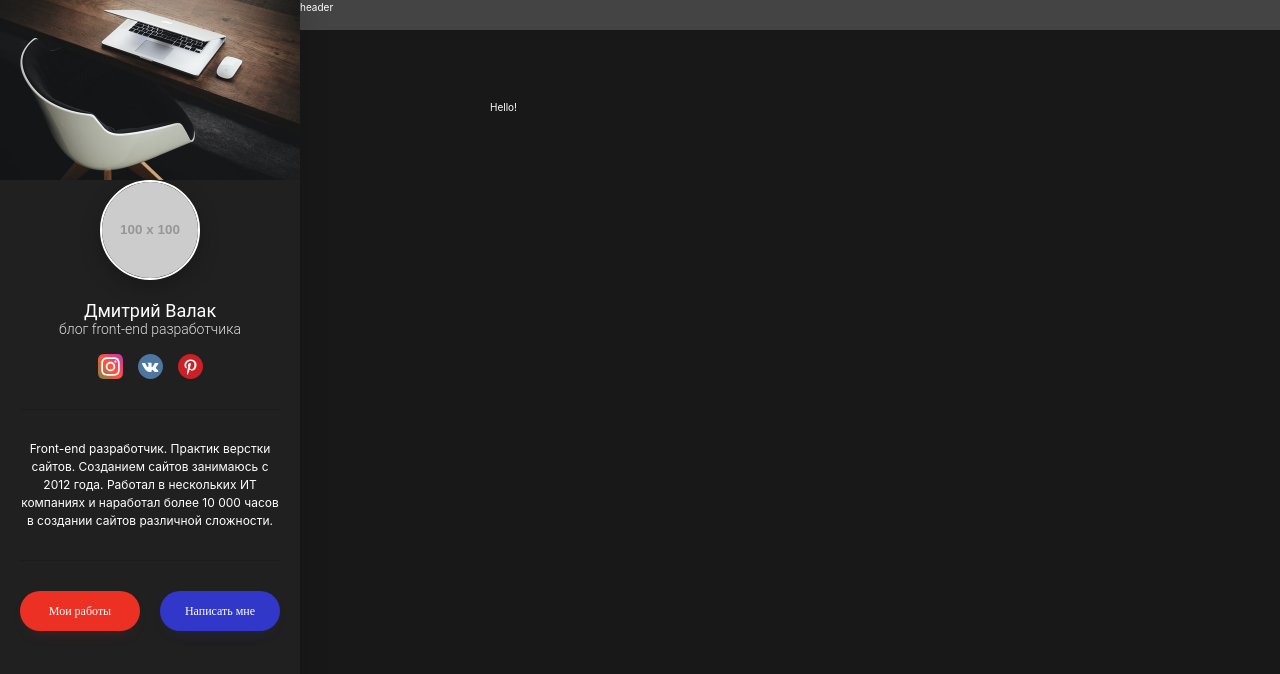
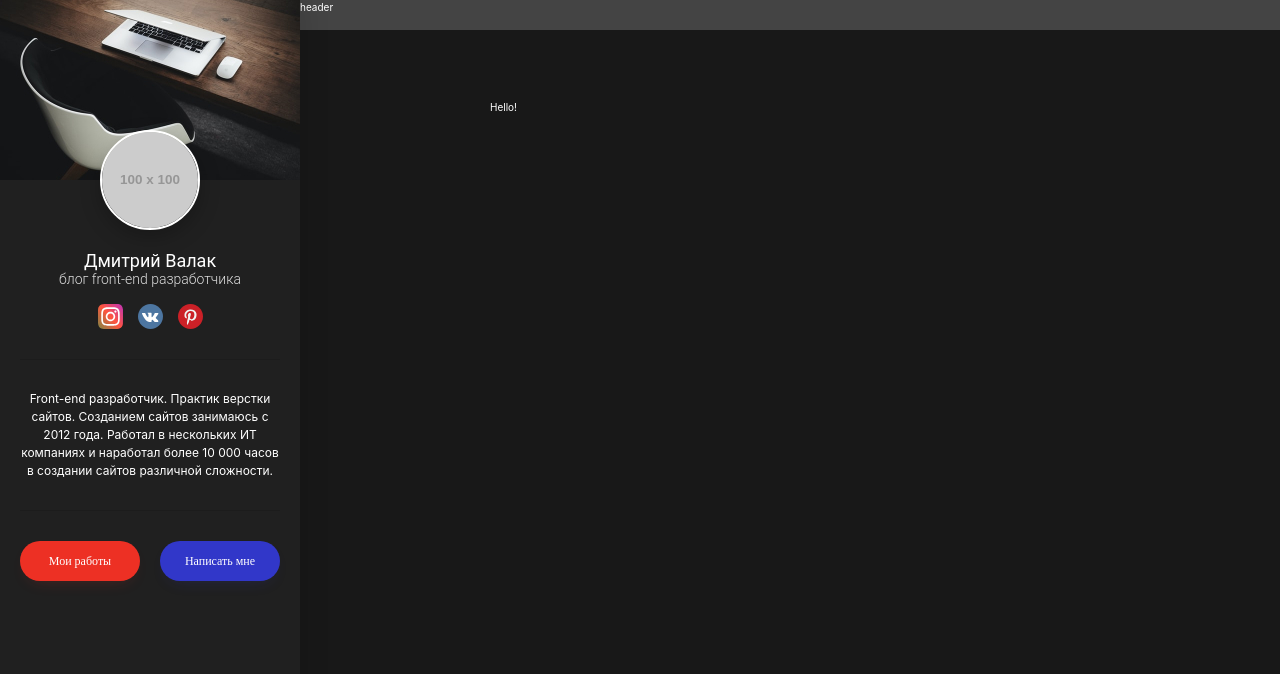
Before and after one commit to andreymaslovru/personal-blog, a website: page src/index.html in a window 1280 px wide. Drawn offline with nearby package versions, Linux system fonts and the light colour scheme; files that its build step writes are made by us from their sources; placeholder pictures from the web are drawn by us.

Commit message:
sidebar++

```diff
--- a/src/assets/scss/blocks/profile.scss
+++ b/src/assets/scss/blocks/profile.scss
@@ -5,6 +5,7 @@
 
     &__avatar {
         display: block;
+        position: relative;
         width: 100px;
         height: 100px;
         border: 2px solid #FFFFFF;
--- a/src/assets/scss/blocks/sidebar.scss
+++ b/src/assets/scss/blocks/sidebar.scss
@@ -21,6 +21,7 @@
     &__content {
         padding: 0 2rem 0 2rem;
         margin-bottom: 3rem;
+        margin-top: -5rem;
     }
     &__footer {
         display: flex;
```
Also changed, not shown: dist/assets/css/style.min.css.
